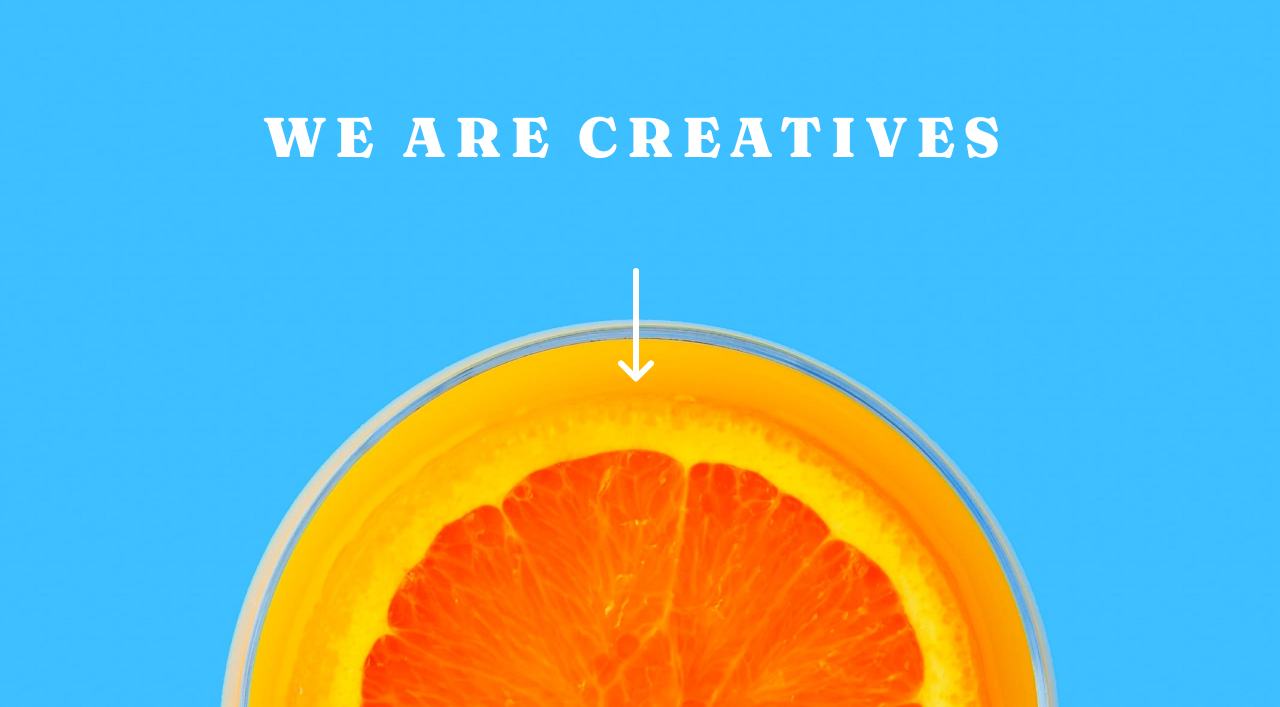
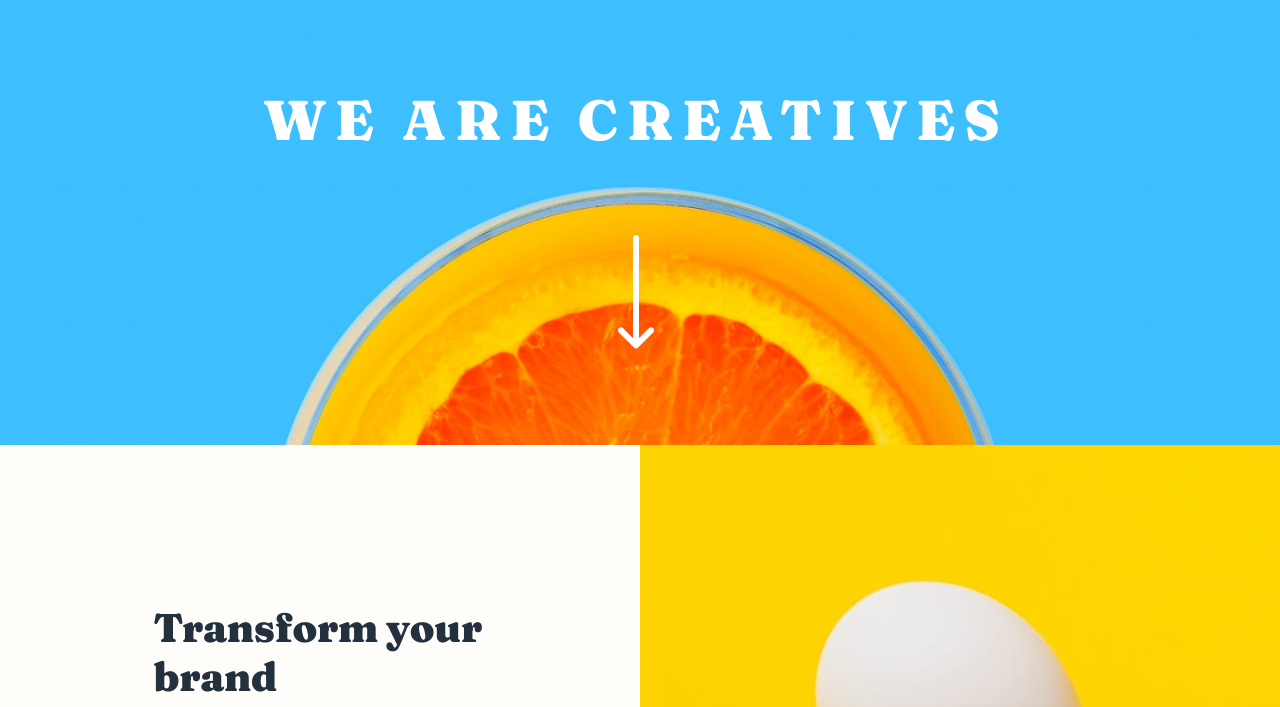
Before and after one commit to sarahc-dev/sunnyside-agency-landing-page, a website: page index.html in a window 1280 px wide. Shown: the part 93-800 px from the top of the page. Drawn offline with Linux system fonts and the light colour scheme.

Commit message:
amended header height for short screens

```diff
--- a/index.html
+++ b/index.html
@@ -17,7 +17,7 @@
     <script src="./index.js" defer></script>
   </head>
   <body class="font-main text-main tracking-main text-center">
-    <header class="bg-header-mobile bg-no-repeat bg-cover bg-center h-[33.625rem] py-8 px-6 md:bg-header-desktop lg:h-[50rem] lg:py-[2.125rem] lg:pl-10 lg:pr-12">
+    <header class="bg-header-mobile bg-no-repeat bg-cover bg-center h-[33.625rem] py-8 px-6 md:bg-header-desktop tall:h-[50rem] lg:py-[2.125rem] lg:pl-10 lg:pr-12">
       <div class="relative flex justify-between items-center">
         <a href="#">
           <img src="./images/logo.svg" alt="Sunnyside - Home" class="md:h-8.25 md:w-42.5" />
@@ -35,8 +35,8 @@
           </ul>
         </nav>
       </div>
-      <div class="h-full bg-arrow bg-no-repeat lg:bg-arrow-tall">
-        <h1 class="font-header font-black text-h1-smaller xs:text-header xs:tracking-[6.25px] md:text-h1-larger text-white uppercase pt-22 lg:pt-26.25">We are creatives</h1>
+      <div class="h-full bg-arrow bg-no-repeat tall:bg-arrow-tall">
+        <h1 class="font-header font-black text-h1-smaller xs:text-header xs:tracking-[6.25px] md:text-h1-larger text-white uppercase pt-22 tall:pt-26.25">We are creatives</h1>
       </div>
     </header>
     <main>
```
Also changed, not shown: css/styles.css.
